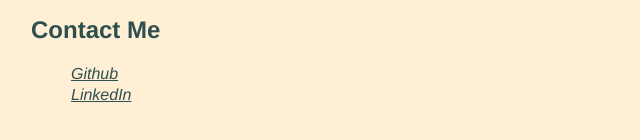
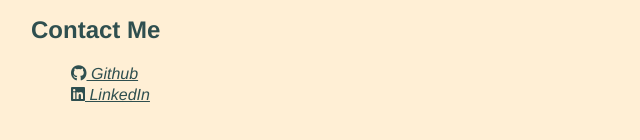
Before and after one commit to Charlotte-St/challenge-2-portfolio, a plain HTML site: page index.html in a window 1280 px wide. Shown: the part 1363-1503 px from the top of the page, 97-737 px from the left. Drawn offline with Linux system fonts and the light colour scheme.

Commit message:
Added iconsfor Github and LinkedIn from Font Awesome

```diff
--- a/index.html
+++ b/index.html
@@ -1,9 +1,11 @@
 <!DOCTYPE html>
+<!--Github and LinkedIn icons provided by Font Awesome (https://fontawesome.com/)-->
 <html lang="en-us">
     <head>
         <title>Charlotte Stowe - Portfolio</title>
         <link rel="stylesheet" href="Assets/normalize.css">
         <link rel="stylesheet" href="Assets/style.css">
+        <script src="https://kit.fontawesome.com/5942235a9f.js" crossorigin="anonymous"></script>
     </head>
     <body>
         <header>
@@ -73,10 +75,10 @@
                 <address>
                     <ul>
                         <li>
-                            <a href="https://github.com/Charlotte-St" target="_blank" rel="noopener noreferrer">Github</a>
+                            <a href="https://github.com/Charlotte-St" target="_blank" rel="noopener noreferrer"><i class="fa-brands fa-github"></i> Github</a>
                         </li>
                         <li>
-                            <a href="https://www.linkedin.com/in/charlotte-stowe-7693052a/" target="_blank" rel="noopener noreferrer">LinkedIn</a>
+                            <a href="https://www.linkedin.com/in/charlotte-stowe-7693052a/" target="_blank" rel="noopener noreferrer"><i class="fa-brands fa-linkedin"></i> LinkedIn</a>
                         </li>
                     </ul>
                 </address>
```
Also changed, not shown: 1 other file.
